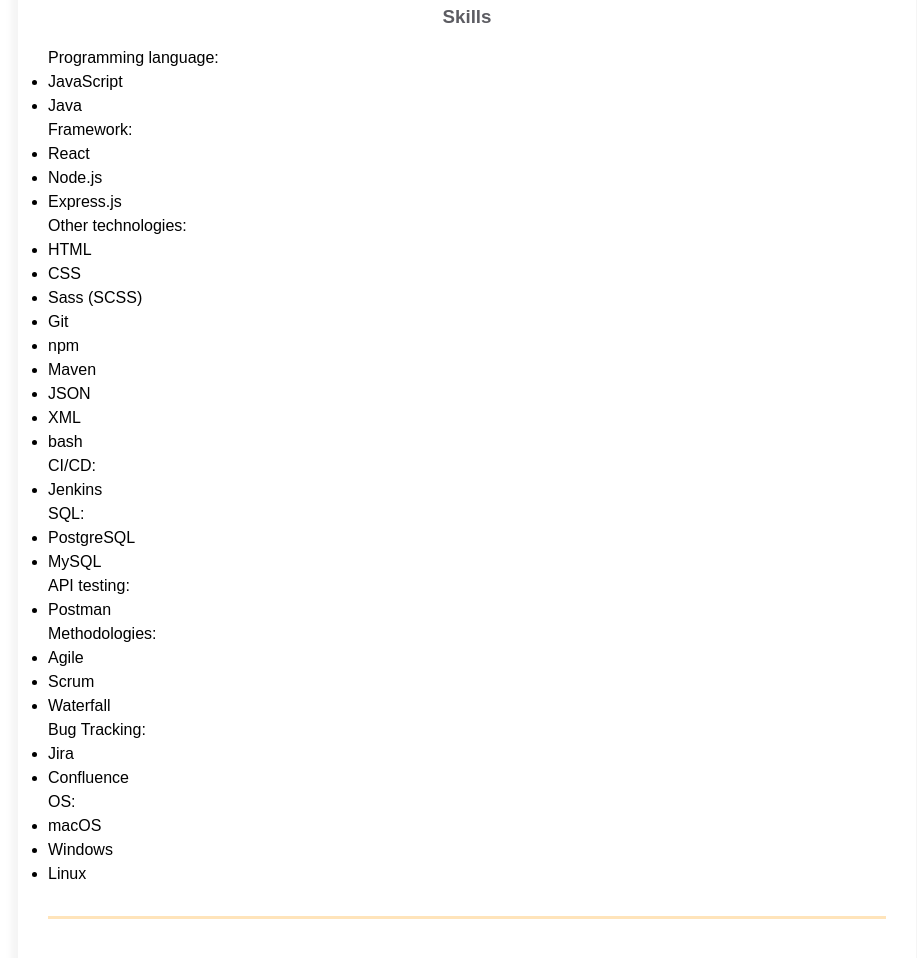
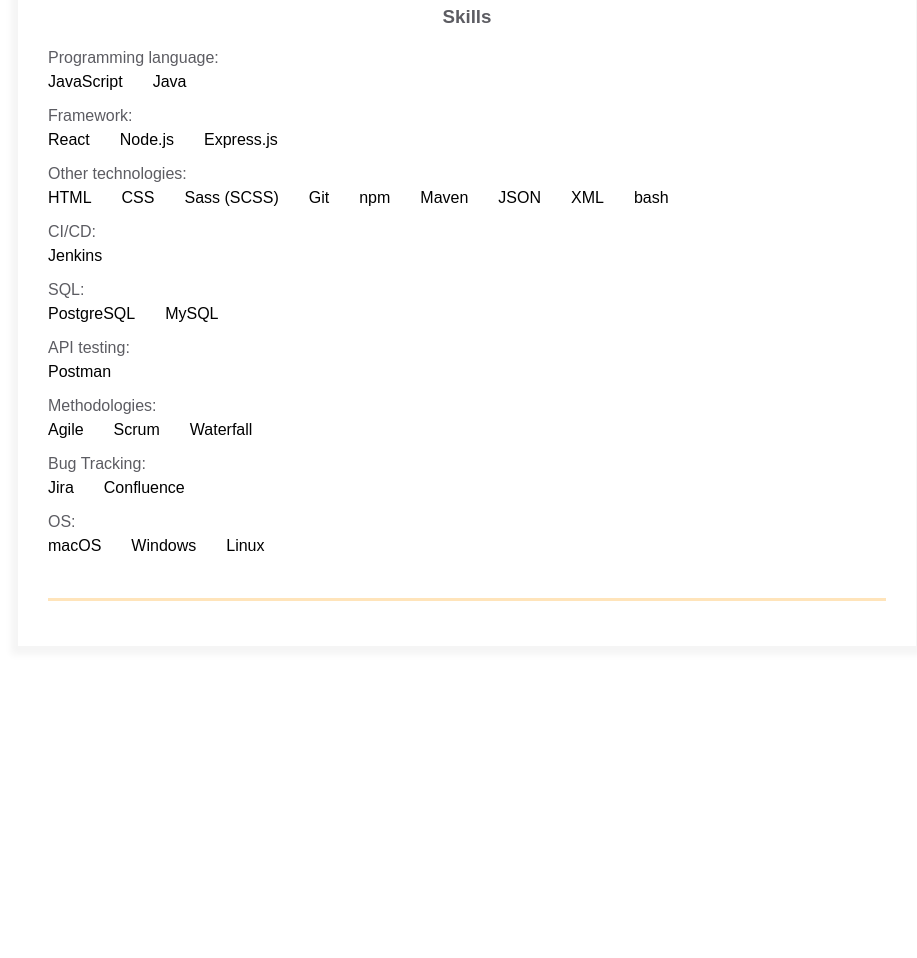
Before and after one commit to maks-n/homepage, a plain HTML site: page index.html in a window 1280 px wide. Shown: the part 646-1604 px from the top of the page, without its empty margins (173-1090 px from the left). After the commit the page ends 1343 px from the top, so only its background shows below. Drawn offline with Linux system fonts and the light colour scheme.

Commit message:
add skills styles

```diff
--- a/index.html
+++ b/index.html
@@ -152,22 +152,28 @@
           <div class="resume__block">
             <div class="skills">
               <h3 class="skills__header">Skills</h3>
-              <p class="skills__text">
-                <p>Programming language:</p>
+              <!-- <p class="skills__text"></p> -->
               <ul>
+                <li class="skills__skill">
+                  <p class="skills__topic">Programming language:</p>
+                  <ul class="skills__list">
                     <li>JavaScript</li>
                     <li>Java</li>
                   </ul>
+                </li>
 
-                <p>Framework:</p>
-                <ul>
+                <li class="skills__skill">
+                  <p class="skills__topic">Framework:</p>
+                  <ul class="skills__list">
                     <li>React</li>
                     <li>Node.js</li>
                     <li>Express.js</li>
                   </ul>
+                </li>
 
-                <p>Other technologies:</p>
-                <ul>
+                <li class="skills__skill">
+                  <p class="skills__topic">Other technologies:</p>
+                  <ul class="skills__list">
                     <li>HTML</li>
                     <li>CSS</li>
                     <li>Sass (SCSS)</li>
@@ -178,43 +184,56 @@
                     <li>XML</li>
                     <li>bash</li>
                   </ul>
+                </li>
 
-                <p>CI/CD:</p>
-                <ul>
+                <li class="skills__skill">
+                  <p class="skills__topic">CI/CD:</p>
+                  <ul class="skills__list">
                     <li>Jenkins</li>
                   </ul>
+                </li>
 
-                <p>SQL:</p>
-                <ul>
+                <li class="skills__skill">
+                  <p class="skills__topic">SQL:</p>
+                  <ul class="skills__list">
                     <li>PostgreSQL</li>
                     <li>MySQL</li>
                   </ul>
+                </li>
 
-                <p>API testing:</p>
-                <ul>
+                <li class="skills__skill">
+                  <p class="skills__topic">API testing:</p>
+                  <ul class="skills__list">
                     <li>Postman</li>
                   </ul>
+                </li>
 
-                <p>Methodologies:</p>
-                <ul>
+                <li class="skills__skill">
+                  <p class="skills__topic">Methodologies:</p>
+                  <ul class="skills__list">
                     <li>Agile</li>
                     <li>Scrum</li>
                     <li>Waterfall</li>
                   </ul>
+                </li>
 
-                <p>Bug Tracking:</p>
-                <ul>
+                <li class="skills__skill">
+                  <p class="skills__topic">Bug Tracking:</p>
+                  <ul class="skills__list">
                     <li>Jira</li>
                     <li>Confluence</li>
                   </ul>
+                </li>
 
-                <p>OS:</p>
-                <ul>
+                <li class="skills__skill">
+                  <p class="skills__topic">OS:</p>
+                  <ul class="skills__list">
                     <li>macOS</li>
                     <li>Windows</li>
                     <li>Linux</li>
                   </ul>
-              </p>
+                </li>
+              </ul>
             </div>
           </div>
         </div>
--- a/styles.css
+++ b/styles.css
@@ -167,6 +167,26 @@
   text-align: justify;
 }
 
+.skills__skill {
+  list-style-type: none;
+  margin: 0;
+  padding: 0 0 10px;
+}
+
+.skills__topic {
+  color: var(--secondary-text-color);
+  text-align: justify;
+  font: 700;
+}
+
+.skills__list {
+  list-style-type: none;
+  display: flex;
+  flex-direction: row;
+  justify-content: start;
+  gap: 30px;
+}
+
 .experiences {
   flex: 1 1 60%;
   margin-right: 50px;
```
Lines whose indentation alone changed are shown as unchanged.
